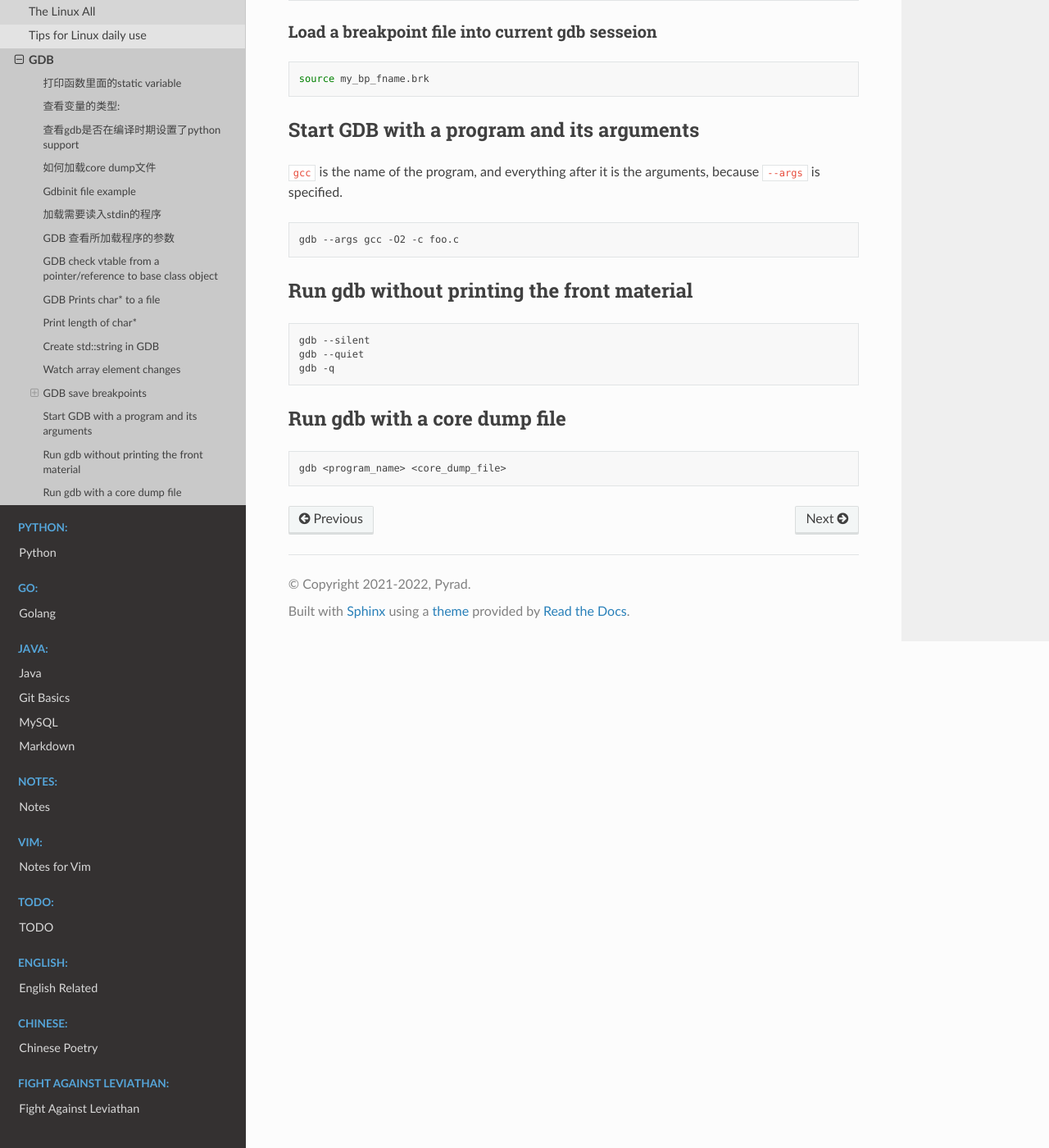
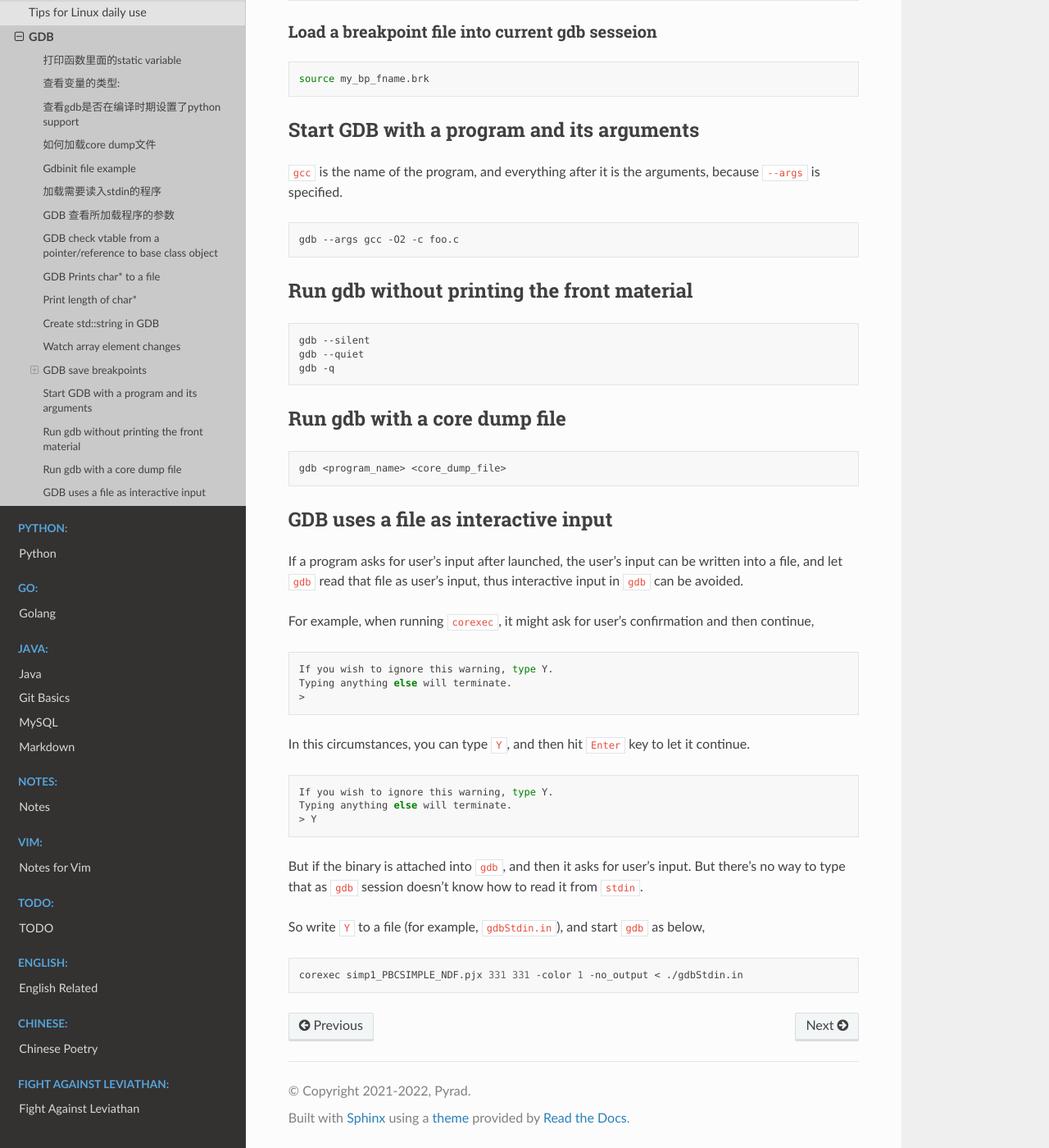
Before and after one commit to Pyrad/pyradnotes, a Sphinx documentation site: the page built from source/Linux/gdb.md, in a window 1280 px wide and 1400 px high, scrolled down 3066 px. Shown: the whole window at 82% size. Built offline with Sphinx 7.4.7 and the Read the Docs theme 2.0.0, drawn with Linux system fonts in a browser that asks for light colours.

Commit message:
GDB Interactive input when running gdb

````diff
--- a/source/Linux/gdb.md
+++ b/source/Linux/gdb.md
@@ -191,3 +191,32 @@ gdb -q
 ```shell
 gdb <program_name> <core_dump_file>
 ```
+
+## GDB uses a file as interactive input
+
+If a program asks for user's input after launched, the user's input can be written into a file, and let `gdb` read that file as user's input, thus interactive input in `gdb` can be avoided.
+
+For example, when running `corexec`, it might ask for user's confirmation and then continue,
+
+```shell
+If you wish to ignore this warning, type Y.
+Typing anything else will terminate.
+>
+```
+
+
+In this circumstances, you can type `Y`, and then hit `Enter` key to let it continue.
+
+```shell
+If you wish to ignore this warning, type Y.
+Typing anything else will terminate.
+> Y
+```
+
+But if the binary is attached into `gdb`, and then it asks for user's input. But there's no way to type that as `gdb` session doesn't know how to read it from `stdin`.
+
+So write `Y` to a file (for example, `gdbStdin.in`), and start `gdb` as below,
+
+```shell
+corexec simp1_PBCSIMPLE_NDF.pjx 331 331 -color 1 -no_output < ./gdbStdin.in
+```
````
